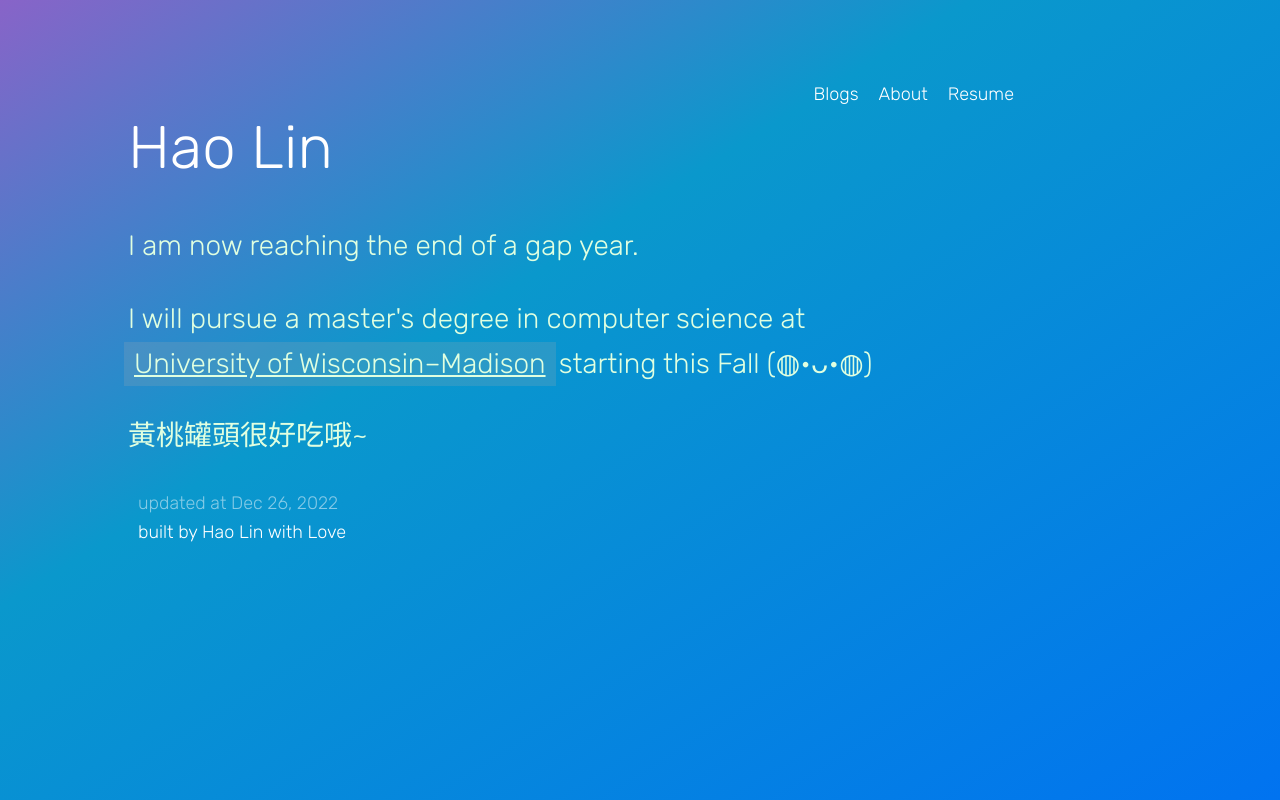
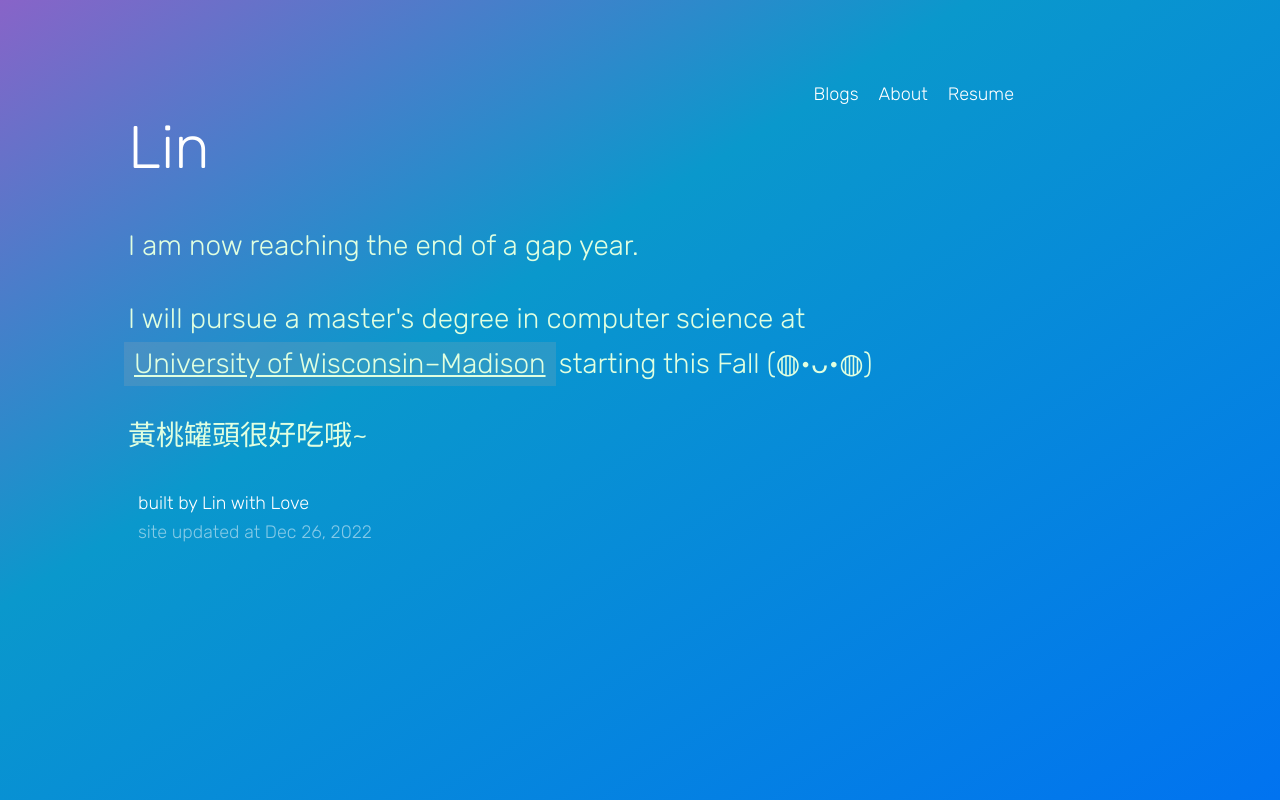
Before and after one commit to luckyhlin/personal-site, a Next.js app: page / in a window 1280 px wide. Built offline with nearby package versions, Linux system fonts and the light colour scheme.

Commit message:
mod name; mod layout

```diff
--- /dev/null
+++ b/components/footageText.js
@@ -0,0 +1,11 @@
+import UpdatedAt from "./updatedAt";
+import Name from "./name";
+
+export default function FootageText({ lightColor }) {
+    return (
+        <>
+            built by <Name/> with Love
+            <UpdatedAt lightColor={lightColor}/>
+        </>
+    )
+}
--- a/components/layout.js
+++ b/components/layout.js
@@ -5,9 +5,10 @@ import Image from "next/image";
 import Link from "next/link";
 import Giscus from "@giscus/react";
 import Navigation from "./navigation";
+import Name from "./name";
+import FootageText from "./footageText";
 
-const name = 'Hao Lin';
-
+// parameter home is not used anymore, home page has its own layout
 export default function Layout({ title, useComment, children, home }) {
     return (
         <div className={styles.container}>
@@ -30,9 +31,9 @@ export default function Layout({ title, useComment, children, home }) {
                             className={utilStyles.borderCircle}
                             height={108}
                             width={108}
-                            alt={name}
+                            alt={Name()}
                         />
-                        <h1 className={utilStyles.heading2Xl}>{name}</h1>
+                        <h1 className={utilStyles.heading2Xl}>{Name()}</h1>
                     </>
                 ) : (
                     <>
@@ -45,13 +46,13 @@ export default function Layout({ title, useComment, children, home }) {
                                 className={utilStyles.borderCircle}
                                 height={108}
                                 width={108}
-                                alt={name}
+                                alt={Name()}
                             />
                             </a>
                         </Link>
                         <h2 className={utilStyles.headingLg}>
                             <Link href="/">
-                                <a className={utilStyles.colorInherit}>{name}</a>
+                                <a className={utilStyles.colorInherit}>{Name()}</a>
                             </Link>
                         </h2>
                     </>
@@ -109,7 +110,7 @@ export default function Layout({ title, useComment, children, home }) {
             {/*    async*/}
             {/*/>*/}
             <footer className={styles.footer}>
-                Built by Hao Lin with Love (◍•ᴗ•◍)
+                <FootageText/>
             </footer>
         </div>
     );
--- /dev/null
+++ b/components/name.js
@@ -0,0 +1,3 @@
+export default function Name() {
+    return 'Lin';
+}
--- a/components/updatedAt.js
+++ b/components/updatedAt.js
@@ -7,7 +7,7 @@ export default function UpdatedAt({ lightColor }) {
             lightColor ? styles.lightColor : styles.darkColor,
             ].join(" ")
         }>
-            updated at {new Date(Date.now()).toLocaleDateString('default', {
+            site updated at {new Date(Date.now()).toLocaleDateString('default', {
             year: "numeric", month: "short", day: "2-digit"
         })}
         </div>
--- a/pages/index.js
+++ b/pages/index.js
@@ -1,6 +1,5 @@
 import Link from "next/link";
 import Image from "next/image";
-import Layout, {siteTitle} from "../components/layout";
 import Head from "next/head";
 import utilStyles from "../styles/utils.module.css";
 import styles from "../styles/home.module.scss";
@@ -9,6 +8,8 @@ import BlogSummary from "../components/blog-summary";
 import Description from "../components/description";
 import Navigation from "../components/navigation";
 import UpdatedAt from "../components/updatedAt";
+import Name from "../components/name.js";
+import FootageText from "../components/footageText";
 
 // const databaseID = process.env.NOTION_DATABASE_ID
 
@@ -20,13 +21,12 @@ export default function HomePage({pages}) {
                 <div className={styles.headingTextBox}>
                     <Link href={"/about"}>
                         <a className={styles.headingTextPrimary}>
-                            Hao Lin
+                            <Name/>
                         </a>
                     </Link>
                     <Description/>
                     <div className={styles.updatedAtContainer}>
-                        <UpdatedAt lightColor={true}/>
-                        built by Hao Lin with Love
+                        <FootageText lightColor={true}/>
                     </div>
                 </div>
 
```
Also changed, not shown: pages/about.js (+8 -8 lines).
